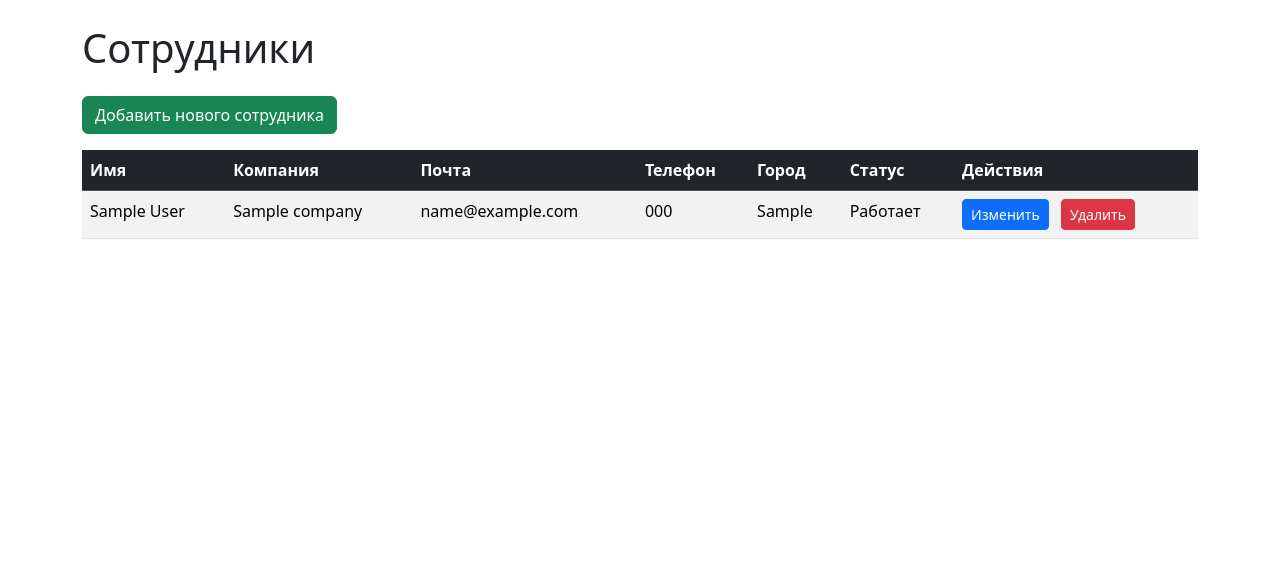
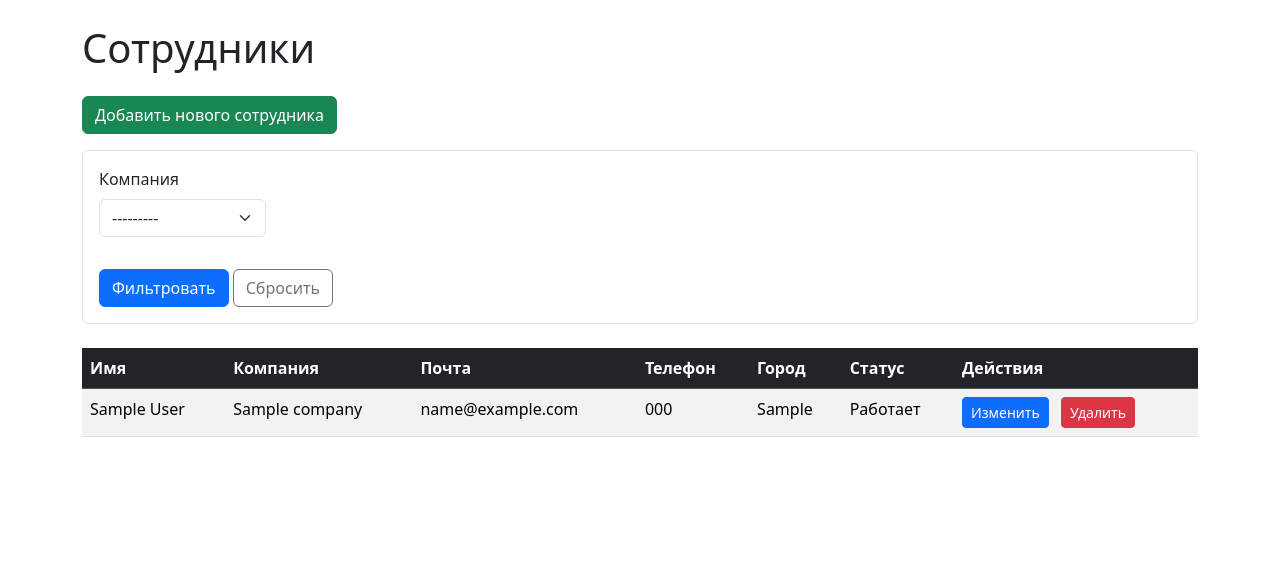
Before and after one commit to UselessHumster/inventory_web, a Django app: page /employees/ in a window 1280 px wide. Shown: the part 56-620 px from the top of the page. Run offline with Django 5.2, Linux system fonts and the light colour scheme; a user stored in the database is signed in; tables that the repository leaves empty hold one stand-in row (values such as "Sample post"); parts of the project's set-up code (start-up, migrations or seed data) failed here and were passed over; some libraries are stand-ins or nearby versions.

Commit message:
Added filter for employees

```diff
--- /dev/null
+++ b/inventory_web/employees/filters.py
@@ -0,0 +1,16 @@
+import django_filters
+from inventory_web.companies.models import Company
+from .models import Employee
+
+class EmployeeFilter(django_filters.FilterSet):
+    company = django_filters.ModelChoiceFilter(queryset=Company.objects.all())
+
+    class Meta:
+        model = Employee
+        fields = ['company']
+
+    def filter_self_company(self, queryset, name, value):
+        if value:
+            user = self.request.user
+            return queryset.filter(company__usercompany__user=user)
+        return queryset
--- a/inventory_web/employees/views.py
+++ b/inventory_web/employees/views.py
@@ -6,6 +6,7 @@ from django.views.generic import CreateView, DeleteView, ListView, UpdateView
 from inventory_web.companies.models import Company
 
 from .models import Employee
+from .filters import EmployeeFilter
 
 
 class EmployeeCompanyFilterMixin:
@@ -28,10 +29,23 @@ class EmployeeListView(LoginRequiredMixin, ListView):
 
     def get_queryset(self):
         queryset = super().get_queryset()
-        user = self.request.user
-        if user.is_superuser:
-            return queryset
-        return queryset.filter(company__usercompany__user=user)
+
+        if not self.request.user.is_superuser:
+            queryset = queryset.filter(
+                company__usercompany__user=self.request.user
+            )
+
+        self.filterset = EmployeeFilter(
+            self.request.GET,
+            queryset=queryset
+        )
+
+        return self.filterset.qs
+
+    def get_context_data(self, **kwargs):
+        context = super().get_context_data(**kwargs)
+        context['filter'] = self.filterset
+        return context
 
 
 class EmployeeCreateView(LoginRequiredMixin, EmployeeCompanyFilterMixin, CreateView):
--- a/inventory_web/templates/employees/employee_list.html
+++ b/inventory_web/templates/employees/employee_list.html
@@ -3,12 +3,26 @@
 {% block title %}Список сотрудников{% endblock %}
 
 {% block content %}
+{% load django_bootstrap5 %}
 <h1 class="mb-4">Сотрудники</h1>
 
 <p>
     <a href="{% url 'employees:employee_create' %}" class="btn btn-success">Добавить нового сотрудника</a>
 </p>
 
+{% if user.is_superuser %}
+<form method="get" class="card card-body mb-4 border">
+  <div class="row g-3">
+    <div class="col-md-2">
+      {% bootstrap_field filter.form.company %}
+    </div>
+  </div>
+  <div class="mt-3">
+    <button class="btn btn-primary" type="submit">Фильтровать</button>
+    <a class="btn btn-outline-secondary" href="{% url 'employees:employee_list' %}">Сбросить</a>
+  </div>
+</form>
+{% endif %}
 {% if employees %}
 <div class="table-responsive">
     <table class="table table-hover table-striped">
```
